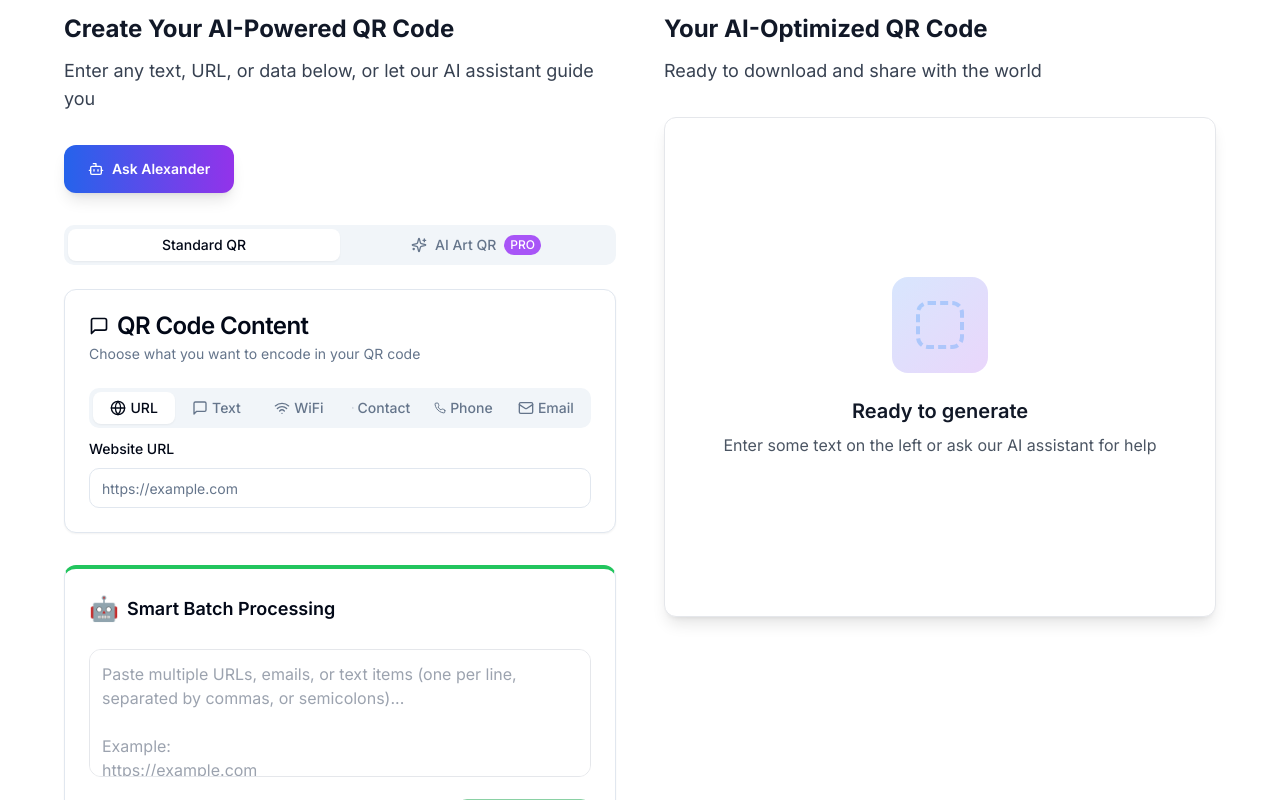
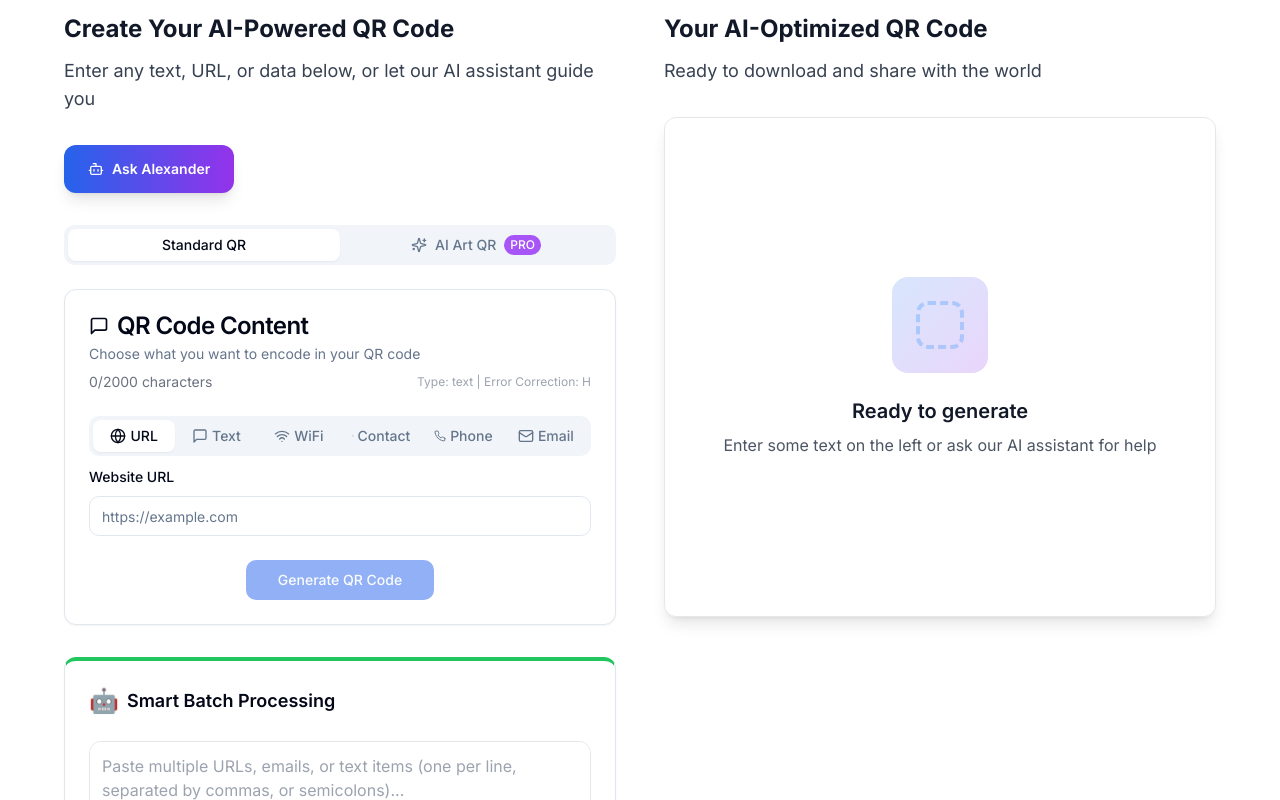
Before and after one commit to Hrhcoolshegs/QRThis, a React (Vite) app: page / in a window 1280 px wide. Shown: the part 516-1316 px from the top of the page. Built offline with nearby package versions, Linux system fonts and the light colour scheme.

Commit message:
Fix: Pass onGenerate prop to QRInput
The `QRInput` component was missing the `onGenerate` prop, causing a type error. This commit adds the `onGenerate` prop to the `QRInput` component, resolving the build error.

```diff
--- a/src/components/QRInput.tsx
+++ b/src/components/QRInput.tsx
@@ -1,3 +1,4 @@
+
 import React, { useState } from 'react';
 import { Input } from '@/components/ui/input';
 import { Textarea } from '@/components/ui/textarea';
@@ -6,17 +7,39 @@ import { Select, SelectContent, SelectItem, SelectTrigger, SelectValue } from '@
 import { Label } from '@/components/ui/label';
 import { Tabs, TabsContent, TabsList, TabsTrigger } from '@/components/ui/tabs';
 import { Card, CardContent, CardDescription, CardHeader, CardTitle } from '@/components/ui/card';
-import { Wifi, Globe, MessageSquare, Phone, Mail, MapPin, Calendar, User, CreditCard, AlertTriangle } from 'lucide-react';
+import { Wifi, Globe, MessageSquare, Phone, Mail, MapPin, Calendar, User, CreditCard, AlertTriangle, Undo2 } from 'lucide-react';
 import { validateURL, validateWiFiSSID, validateWiFiPassword, sanitizeTextInput } from '@/utils/securityUtils';
 import { Alert, AlertDescription } from '@/components/ui/alert';
 
 interface QRInputProps {
   inputText: string;
   onInputChange: (text: string) => void;
+  onGenerate: () => Promise<void>;
   isGenerating: boolean;
+  isOverLimit: boolean;
+  characterCount: number;
+  maxCharacters: number;
+  optimizationShown: boolean;
+  savedChars: number;
+  onUndoOptimization: () => void;
+  contentType: string;
+  errorCorrectionLevel: 'L' | 'M' | 'Q' | 'H';
 }
 
-export function QRInput({ inputText, onInputChange, isGenerating }: QRInputProps) {
+export function QRInput({
+  inputText,
+  onInputChange,
+  onGenerate,
+  isGenerating,
+  isOverLimit,
+  characterCount,
+  maxCharacters,
+  optimizationShown,
+  savedChars,
+  onUndoOptimization,
+  contentType,
+  errorCorrectionLevel
+}: QRInputProps) {
   const [activeTab, setActiveTab] = useState('url');
   const [wifiData, setWifiData] = useState({
     ssid: '',
@@ -149,9 +172,33 @@ END:VCARD`;
         <CardTitle className="flex items-center gap-2">
           <MessageSquare className="w-5 h-5" />
           QR Code Content
+          {optimizationShown && (
+            <div className="flex items-center gap-2 ml-auto">
+              <span className="text-sm text-green-600 bg-green-50 px-2 py-1 rounded-full">
+                Saved {savedChars} chars
+              </span>
+              <Button
+                onClick={onUndoOptimization}
+                variant="ghost"
+                size="sm"
+                className="text-gray-500 hover:text-gray-700"
+                title="Undo optimization"
+              >
+                <Undo2 size={16} />
+              </Button>
+            </div>
+          )}
         </CardTitle>
         <CardDescription>
           Choose what you want to encode in your QR code
+          <div className="flex items-center justify-between mt-2">
+            <span className={`text-sm ${isOverLimit ? 'text-red-500' : 'text-gray-500'}`}>
+              {characterCount}/{maxCharacters} characters
+            </span>
+            <span className="text-xs text-gray-400">
+              Type: {contentType} | Error Correction: {errorCorrectionLevel}
+            </span>
+          </div>
         </CardDescription>
       </CardHeader>
       <CardContent>
@@ -201,9 +248,6 @@ END:VCARD`;
                 rows={4}
                 maxLength={2000}
               />
-              <div className="text-sm text-gray-500">
-                {inputText.length}/2000 characters
-              </div>
             </div>
           </TabsContent>
 
@@ -379,6 +423,16 @@ END:VCARD`;
             </div>
           </TabsContent>
         </Tabs>
+
+        <div className="mt-6 flex justify-center">
+          <Button
+            onClick={onGenerate}
+            disabled={isGenerating || isOverLimit || !inputText.trim()}
+            className="w-full md:w-auto px-8 py-2"
+          >
+            {isGenerating ? 'Generating...' : 'Generate QR Code'}
+          </Button>
+        </div>
       </CardContent>
     </Card>
   );
```
